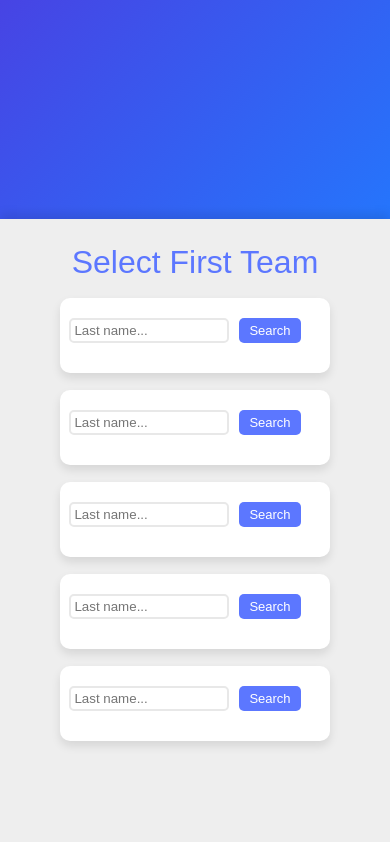
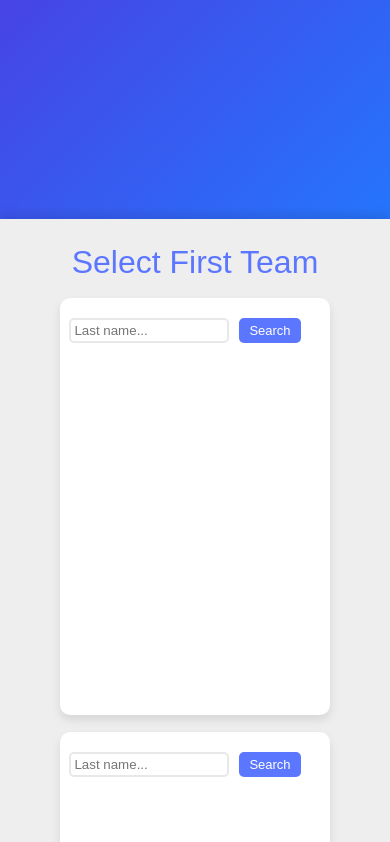
Before and after one commit to chakrupka/fivevfive, a React (Vite) app in the folder frontend/: page / in a window 390 px wide. Shown: the part 625-1467 px from the top of the page. Built offline with nearby package versions, Linux system fonts and the light colour scheme.

Commit message:
Update index.css

```diff
--- a/frontend/src/index.css
+++ b/frontend/src/index.css
@@ -5,7 +5,6 @@ html {
   font-family: "Poppins", sans-serif;
   background-color: #121212;
   color: #e0e0e0;
-  overflow-x: hidden;
 }
 
 .mobileWarning {
@@ -254,8 +253,7 @@ html {
     display: flex;
     flex-direction: column;
     padding-top: 0px;
-    height: 200px;
-    max-height: fit-content;
+    min-height: fit-content;
     width: 230px;
     margin: 1vh 0 1vh 0;
   }
```
